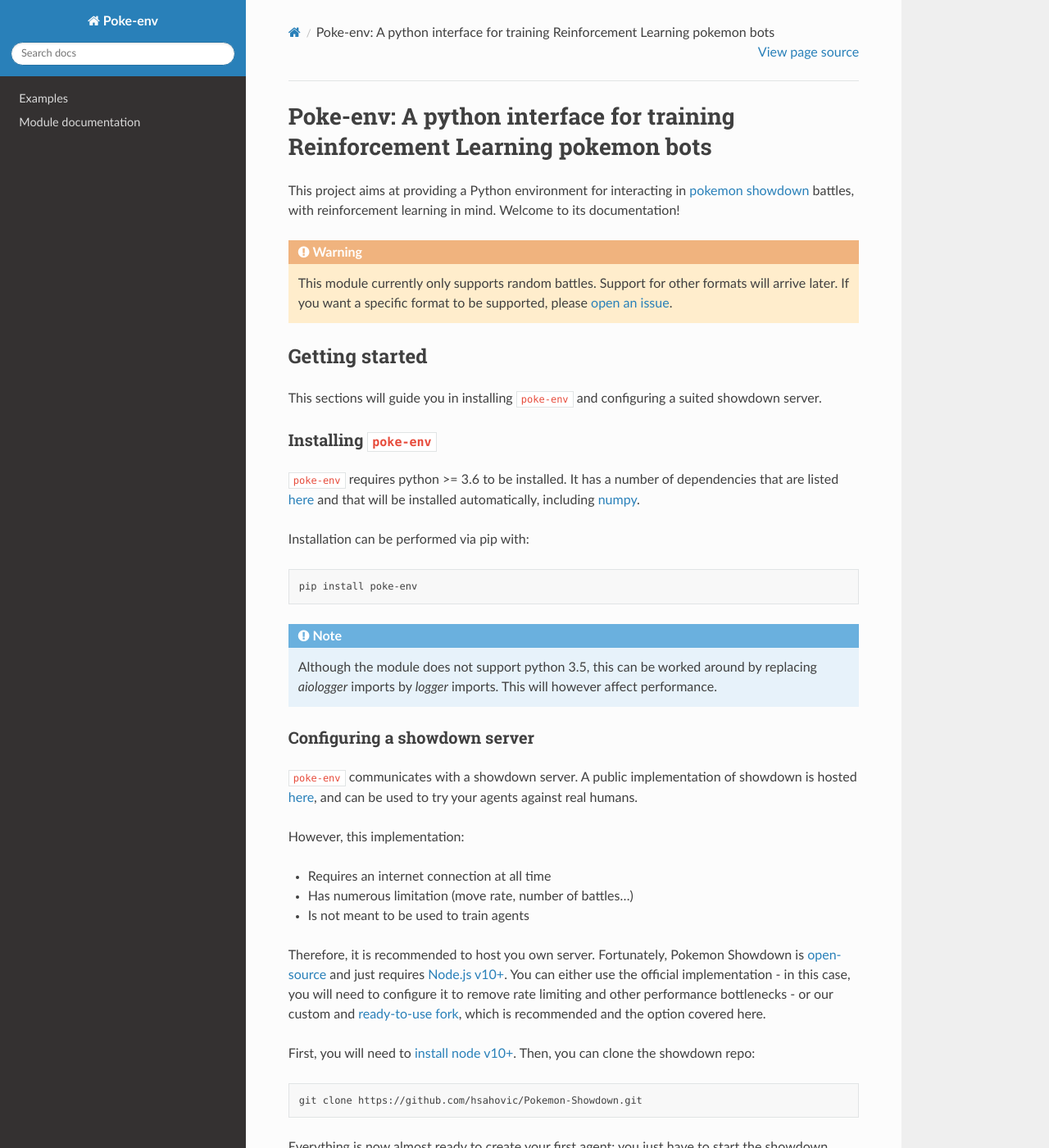
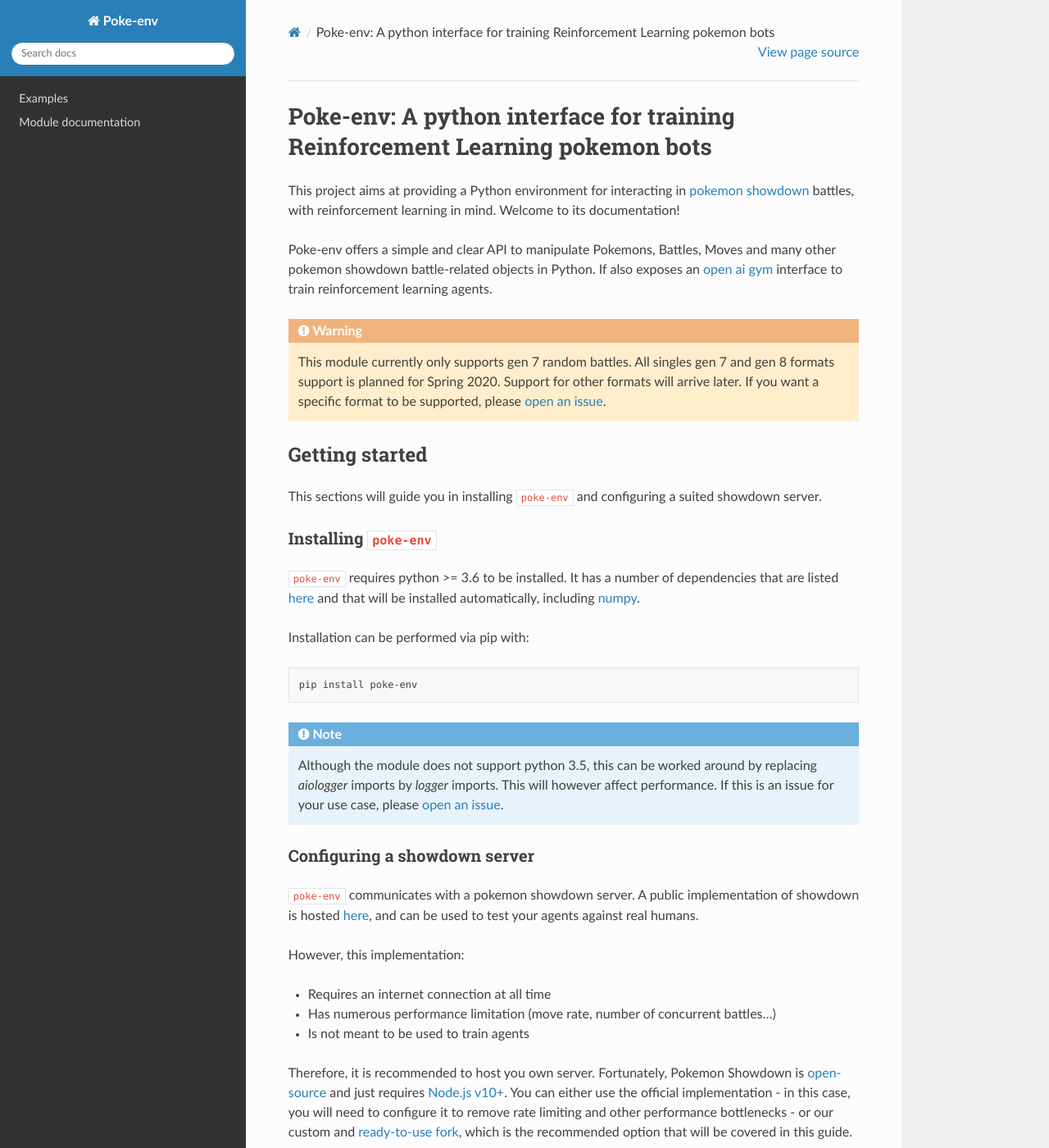
Before and after one commit to hsahovic/poke-env, a Sphinx documentation site: the page built from docs/source/index.rst, in a window 1280 px wide and 1400 px high. Shown: the whole window at 82% size. Built offline with Sphinx 7.4.7 and the Read the Docs theme 2.0.0, drawn with Linux system fonts in a browser that asks for light colours; some of the changed text lies outside the part shown.

Commit message:
Add rl with open ai gym wrapper example to the documentation

```diff
--- a/docs/source/conf.py
+++ b/docs/source/conf.py
@@ -11,6 +11,7 @@
 # add these directories to sys.path here. If the directory is relative to the
 # documentation root, use os.path.abspath to make it absolute, like shown here.
 #
+import datetime
 import os
 import sys
 
@@ -20,7 +21,7 @@
 # -- Project information -----------------------------------------------------
 
 project = "Poke-env"
-copyright = "2019, Haris Sahovic"
+copyright = "%d, Haris Sahovic" % datetime.datetime.now().year
 author = "Haris Sahovic"
 
 
--- a/docs/source/cross_evaluate_random_players.rst
+++ b/docs/source/cross_evaluate_random_players.rst
@@ -128,3 +128,5 @@
     --------  --------  --------  --------
 
 If you want to create a custom player, take a look at the :ref:`max_damage_player` example.
+
+If you want to jump into Reinforcement Learning, take a look at the :ref:`rl_with_open_ai_gym_wrapper` example.
--- a/docs/source/examples.rst
+++ b/docs/source/examples.rst
@@ -10,3 +10,4 @@
 
     cross_evaluate_random_players
     max_damage_player
+    rl_with_open_ai_gym_wrapper
--- a/docs/source/index.rst
+++ b/docs/source/index.rst
@@ -8,7 +8,9 @@
 
 This project aims at providing a Python environment for interacting in `pokemon showdown <https://pokemonshowdown.com/>`__ battles, with reinforcement learning in mind. Welcome to its documentation!
 
-.. warning:: This module currently only supports random battles. Support for other formats will arrive later. If you want a specific format to be supported, please `open an issue <https://github.com/hsahovic/poke-env/issues>`__.
+Poke-env offers a simple and clear API to manipulate Pokemons, Battles, Moves and many other pokemon showdown battle-related objects in Python. If also exposes an `open ai gym <https://gym.openai.com/>`__ interface to train reinforcement learning agents.
+
+.. warning:: This module currently only supports gen 7 random battles. All singles gen 7 and gen 8 formats support is planned for Spring 2020. Support for other formats will arrive later. If you want a specific format to be supported, please `open an issue <https://github.com/hsahovic/poke-env/issues>`__.
 
 Getting started
 ***************
@@ -26,22 +28,22 @@
 
     pip install poke-env
 
-.. note:: Although the module does not support python 3.5, this can be worked around by replacing `aiologger` imports by `logger` imports. This will however affect performance.
+.. note:: Although the module does not support python 3.5, this can be worked around by replacing `aiologger` imports by `logger` imports. This will however affect performance. If this is an issue for your use case, please `open an issue <https://github.com/hsahovic/poke-env/issues>`__.
 
 Configuring a showdown server
 =============================
 
-``poke-env`` communicates with a showdown server. A public implementation of showdown is hosted `here <https://play.pokemonshowdown.com/>`__, and can be used to try your agents against real humans.
+``poke-env`` communicates with a pokemon showdown server. A public implementation of showdown is hosted `here <https://play.pokemonshowdown.com/>`__, and can be used to test your agents against real humans.
 
 However, this implementation:
 
 - Requires an internet connection at all time
-- Has numerous limitation (move rate, number of battles...)
+- Has numerous performance limitation (move rate, number of concurrent battles...)
 - Is not meant to be used to train agents
 
-Therefore, it is recommended to host you own server. Fortunately, Pokemon Showdown is `open-source <https://play.pokemonshowdown.com/>`__ and just requires `Node.js v10+ <https://nodejs.org/en/>`__. You can either use the official implementation - in this case, you will need to configure it to remove rate limiting and other performance bottlenecks - or our custom and `ready-to-use fork <https://github.com/hsahovic/Pokemon-Showdown>`__, which is recommended and the option covered here.
+Therefore, it is recommended to host you own server. Fortunately, Pokemon Showdown is `open-source <https://play.pokemonshowdown.com/>`__ and just requires `Node.js v10+ <https://nodejs.org/en/>`__. You can either use the official implementation - in this case, you will need to configure it to remove rate limiting and other performance bottlenecks - or our custom and `ready-to-use fork <https://github.com/hsahovic/Pokemon-Showdown>`__, which is the recommended option that will be covered in this guide.
 
-First, you will need to `install node v10+ <https://nodejs.org/en/download/>`__. Then, you can clone the showdown repo:
+First, you will need to `install node v10+ <https://nodejs.org/en/download/>`__. Then, you can clone the optimized showdown repo:
 
 .. code-block:: bash
 
@@ -64,7 +66,7 @@
     Worker 1 now listening on 0.0.0.0:8000
     Test your server at http://localhost:8000
 
-You can now refer to :ref:`examples` to create your first agent.
+If that is the case, congratulations! You just launched your server! You can now refer to :ref:`examples` to create your first agent.
 
 Configuring showdown players
 ****************************
@@ -76,14 +78,14 @@
 Users without authentication
 ============================
 
-If your showdown configuration does not uses\ authentication, you can use any username and set the password to ``None``.
+If your showdown configuration does not require authentication, you can use any username and set the password to ``None``.
 
 .. code-block:: python
 
     from poke_env.player_configuration import PlayerConfiguration
 
-    # This will work on servers not using authentication, which is your case if you followed
-    # our 'Getting Started' section
+    # This will work on servers that do not require authentication, which is the
+    # case of the server launched in our 'Getting Started' section
     my_player_config = PlayerConfiguration("my_username", None)
 
 Users with authentication
@@ -108,9 +110,9 @@
 
 ``poke-env`` includes two ready-to-use ``ServerConfiguration`` objects: ``LocalhostServerConfiguration`` and ``ShowdownServerConfiguration``.
 
-The first one points to locahost:8000, whereas the second one points to https://play.pokemonshowdown.com/. Both use the same authentication endpoint, https://play.pokemonshowdown.com/action.php?.
+The first one points to ``locahost:8000`` (the default endpoint for a local showdown server), whereas the second one points to ``https://play.pokemonshowdown.com/``. Both use the same authentication endpoint, https://play.pokemonshowdown.com/action.php?.
 
-If you use our custom fork of showdown, as mentionned in Getting Started, players do not need to authenticate to battle.
+If you use our custom fork of showdown, as mentionned in Getting Started, players do not need to authenticate to battle. This effectively skips authentication calls to the authentication endpoint: your agents can access your server without an internet connection.
 
 Custom server configuration
 ===========================
--- a/docs/source/max_damage_player.rst
+++ b/docs/source/max_damage_player.rst
@@ -148,3 +148,5 @@
 .. code-block:: python
 
     Max damage player won 92 / 100 battles [this took 6.320682 seconds]
+
+If you want to use Reinforcement Learning, take a look at the :ref:`rl_with_open_ai_gym_wrapper` example.
```
Also changed, not shown: docs/source/rl_with_open_ai_gym_wrapper.rst (added, +280 -0 lines), 3 other files.
